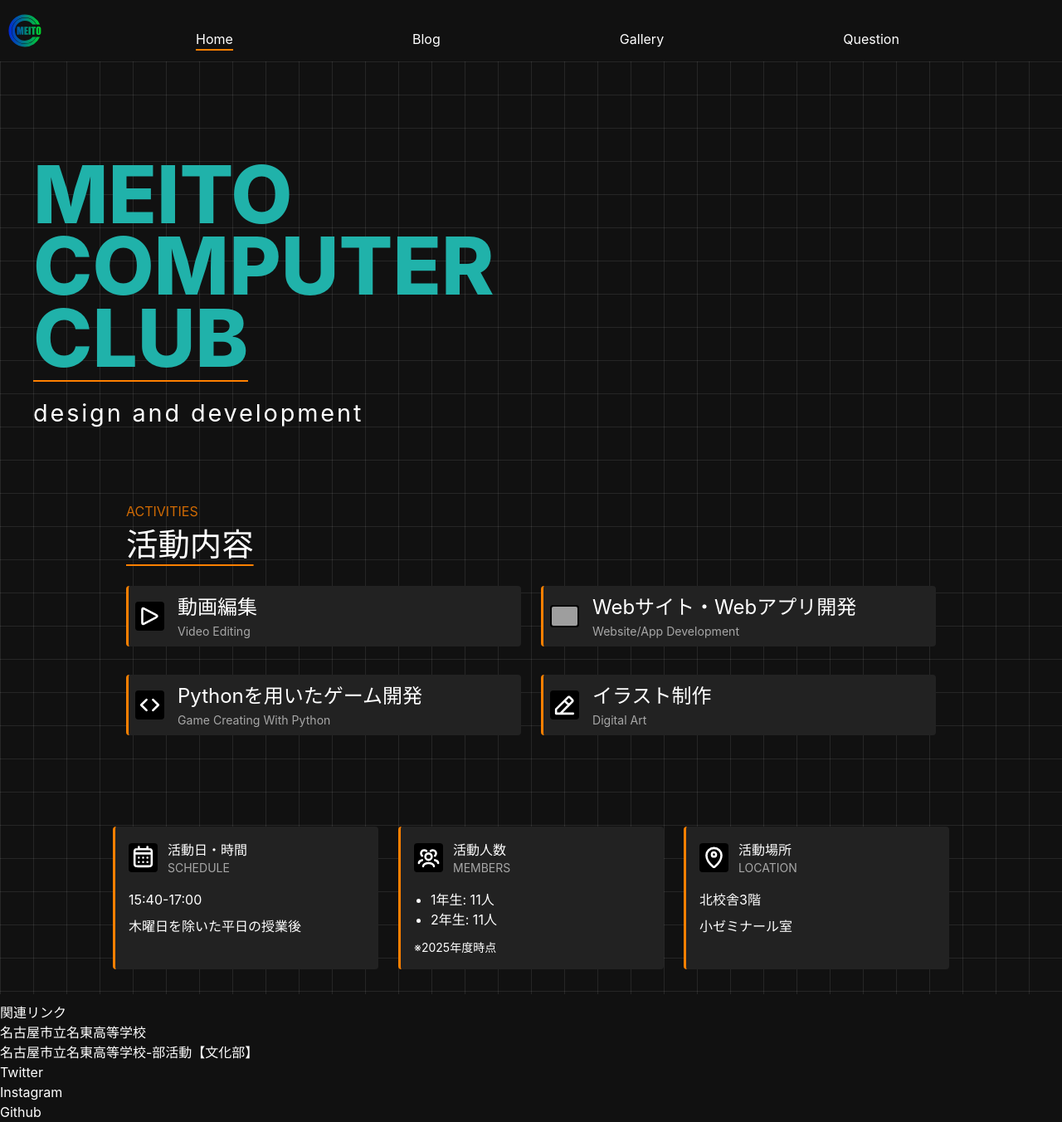
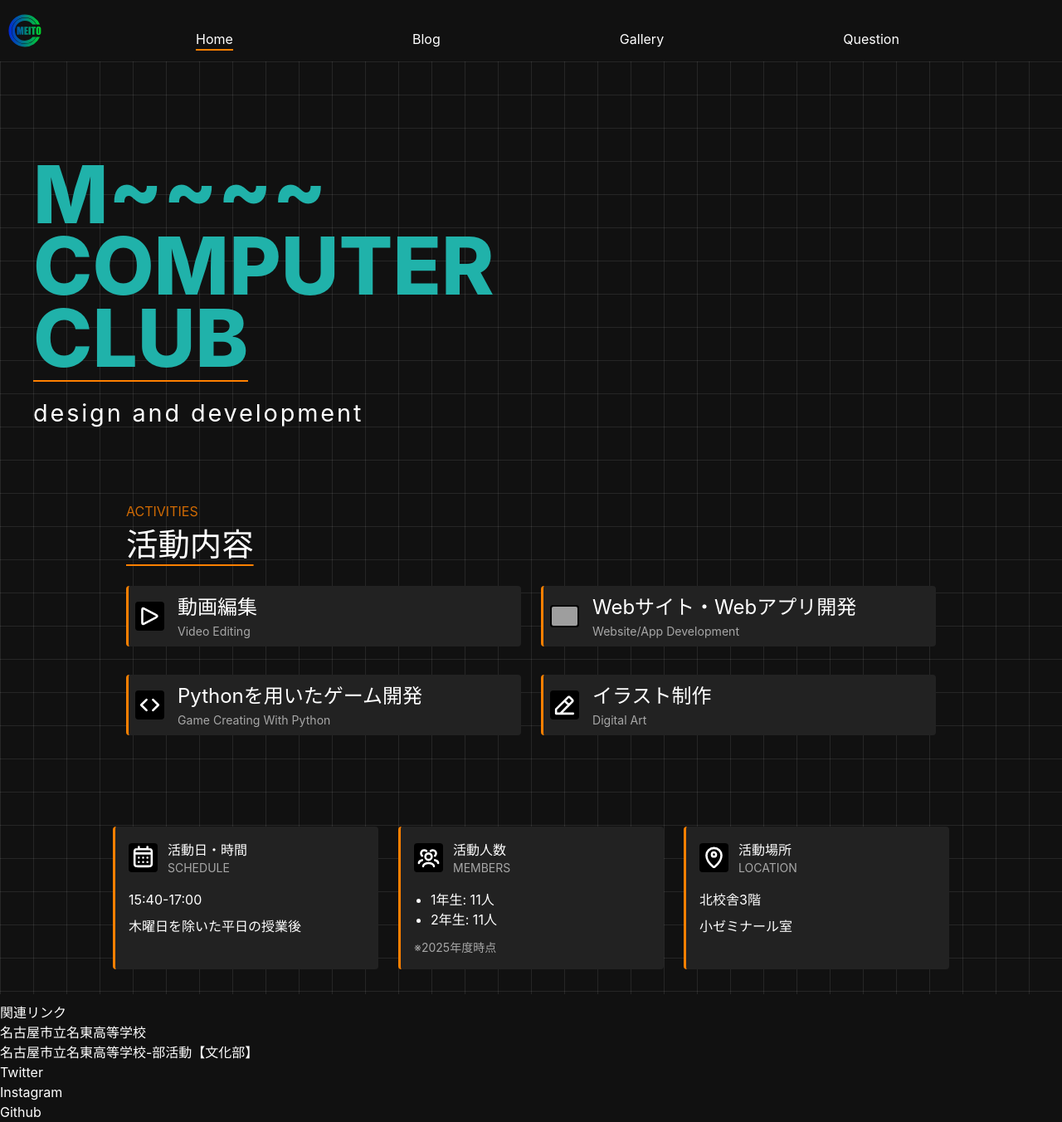
Before and after one commit to MeitoComputerClub/meitocc-homepage, a Next.js app: page / in a window 1280 px wide. Shown: the whole page at 83% size. Built offline with nearby package versions, Linux system fonts and the light colour scheme; grey boxes are pictures that could not be loaded.

Commit message:
変更前保存

```diff
--- a/src/components/layout/Header.tsx
+++ b/src/components/layout/Header.tsx
@@ -34,8 +34,8 @@ export default function Header() {
           <Image
             src="/Hamburger_LG.svg"
             alt="menuIcon"
-            width={40}
-            height={40}
+            width={35}
+            height={35}
           />
         </button>
 
--- a/src/pages/index.tsx
+++ b/src/pages/index.tsx
@@ -14,7 +14,7 @@ export default function Home() {
       >
         <div className="relative">
           <h1 className="text-[clamp(2.5rem,8vw,6rem)] font-extrabold leading-[0.9] tracking-tighter text-[#20b2aa] md:tracking-normal">
-            MEITO
+            M~~~~
             <br />
             COMPUTER
             <br />
@@ -152,7 +152,7 @@ export default function Home() {
             <li className="">1年生: 11人</li>
             <li className="">2年生: 11人</li>
           </ul>
-          <p className="text-sm mt-1">※2025年度時点</p>
+          <p className="text-sm mt-1 opacity-60">※2025年度時点</p>
         </div>
 
         <div className="bg-[#222] border-l-3 rounded border-l-[#ff8000] p-4 flex flex-col gap-2">
```
